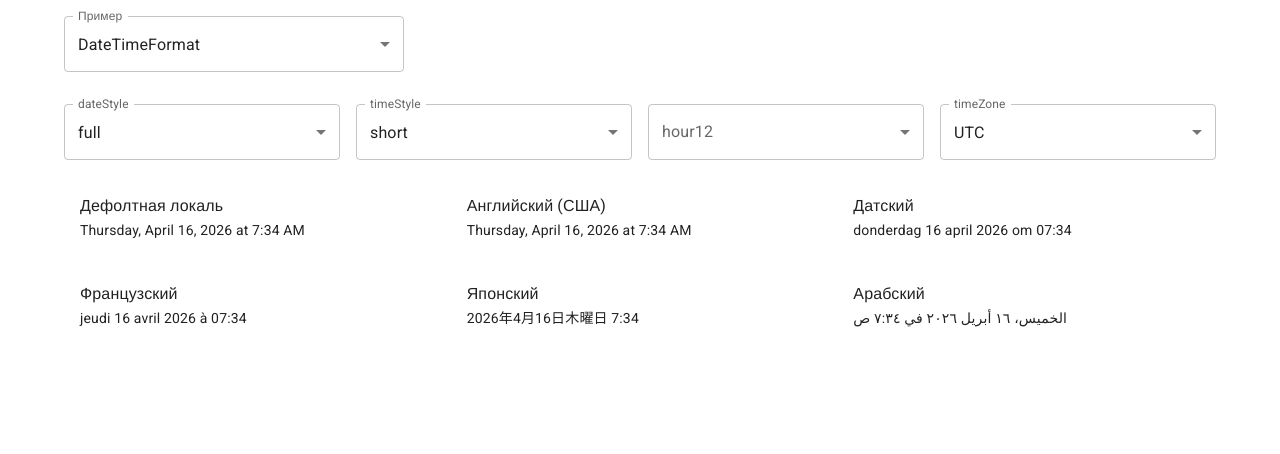
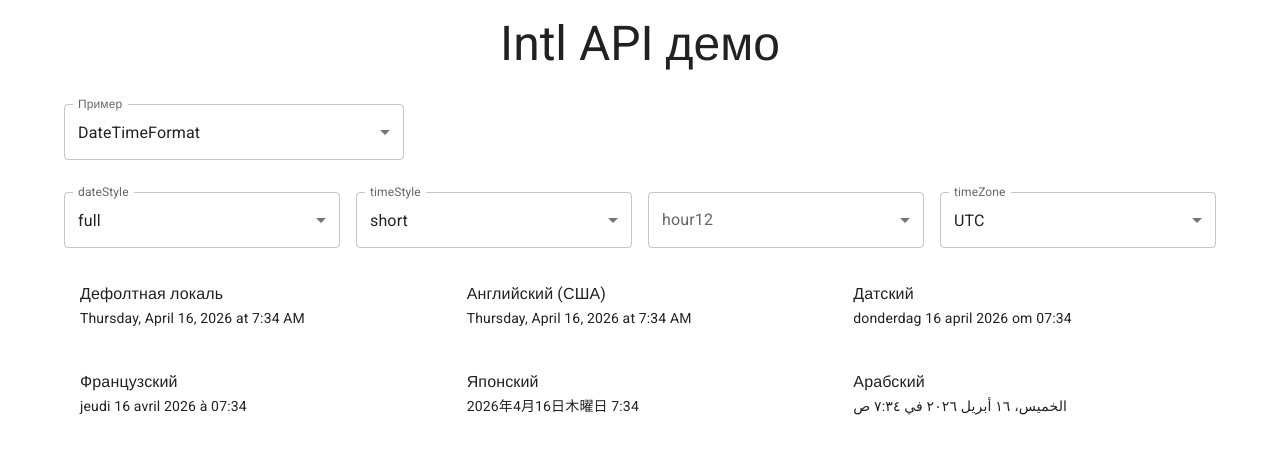
Before and after one commit to harryheman/intl-demo, a React (Vite) app: page / in a window 1280 px wide. Shown: the top 454 px of the page. Built offline with nearby package versions, Linux system fonts and the light colour scheme; a web font is replaced by a local one.

Commit message:
add title

```diff
--- a/index.html
+++ b/index.html
@@ -4,7 +4,7 @@
     <meta charset="UTF-8" />
     <link rel="icon" type="image/svg+xml" href="/favicon.svg" />
     <meta name="viewport" content="width=device-width, initial-scale=1.0" />
-    <title>intl-test</title>
+    <title>Intl API демо</title>
   </head>
   <body>
     <div id="root"></div>
--- a/src/App.tsx
+++ b/src/App.tsx
@@ -8,6 +8,7 @@ import {
   InputLabel,
   MenuItem,
   Select,
+  Typography,
 } from '@mui/material'
 import CssBaseline from '@mui/material/CssBaseline'
 import { useState } from 'react'
@@ -93,6 +94,9 @@ export default function App() {
           gap: 4,
         }}
       >
+        <Typography variant='h3' align='center'>
+          Intl API демо
+        </Typography>
         <FormControl sx={{ width: 340 }}>
           <InputLabel id='example-label'>Пример</InputLabel>
           <Select
```
